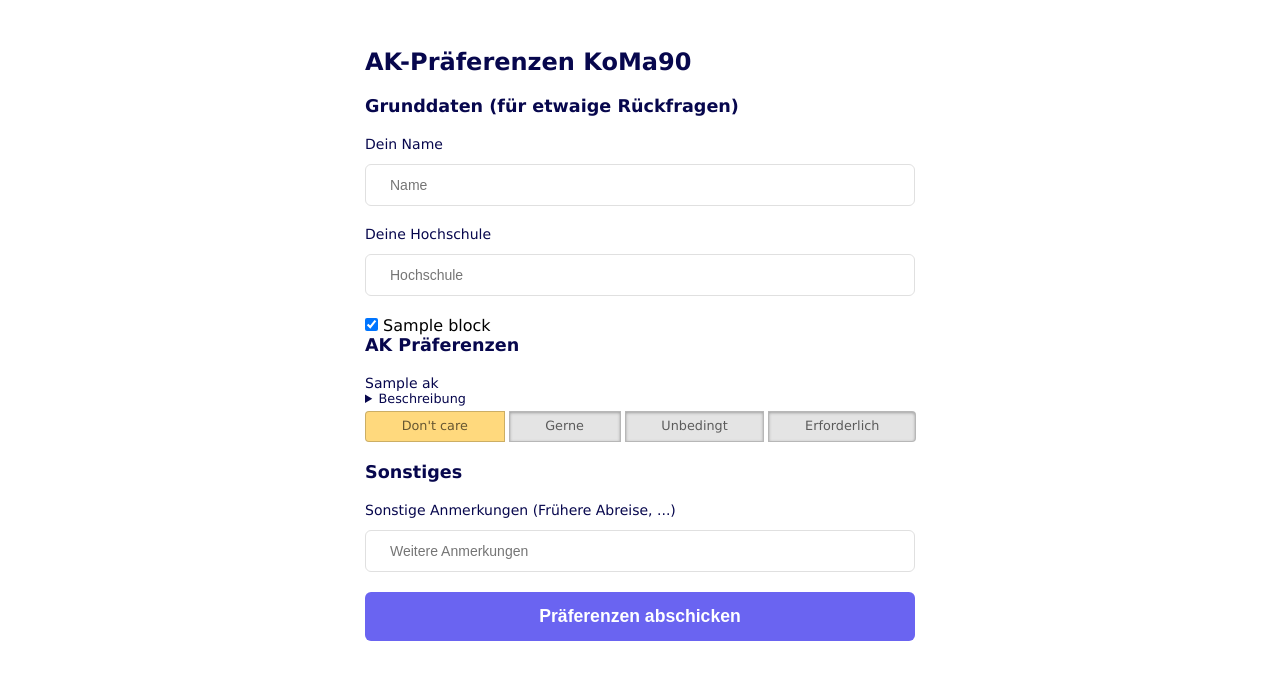
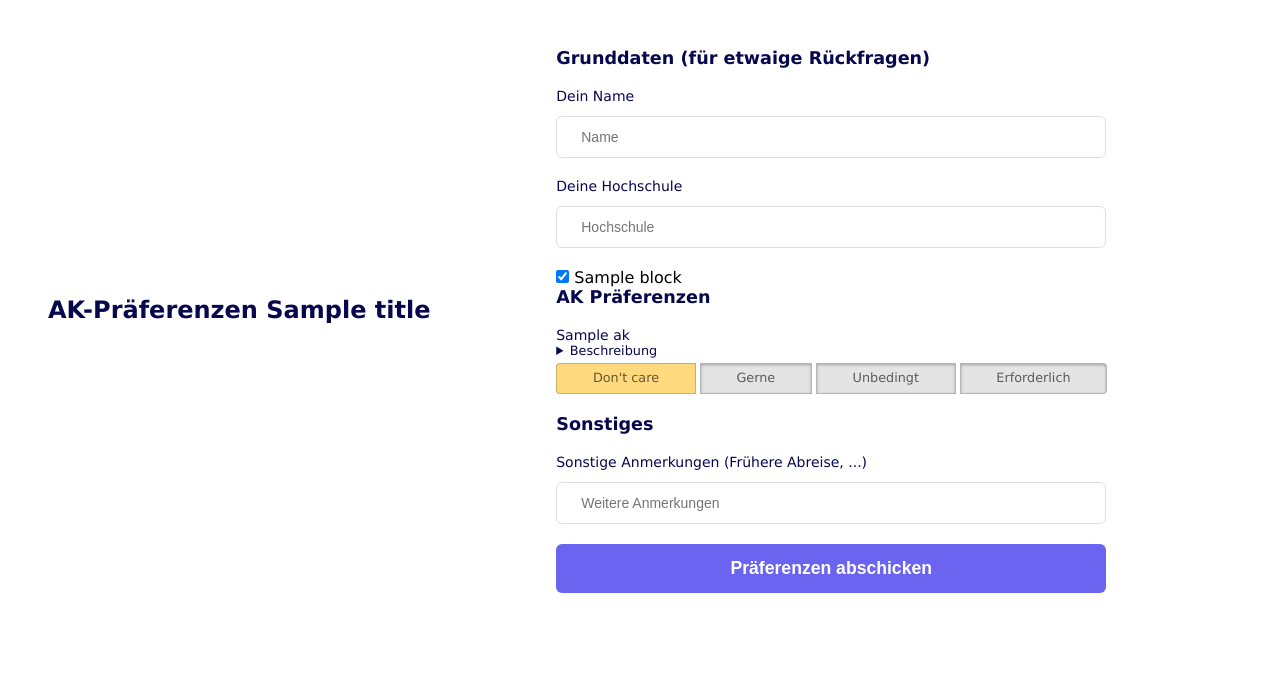
Before and after one commit to felixblanke/ak-plan-poll, a Flask app: template templates/poll.html in a window 1280 px wide. Shown: the top 680 px of the page. Run offline with Flask 3, Linux system fonts and the light colour scheme; the template is opened without the code that fills it: most values are stand-ins (such as "Sample title", 1, 10 or a date in 2020).

Commit message:
Let poll extend base.html

```diff
--- /dev/null
+++ b/templates/base.html
@@ -0,0 +1,19 @@
+<!DOCTYPE html>
+<html>
+<head>
+    <meta charset="UTF-8">
+    <meta name="viewport" content="width=device-width, initial-scale=1">
+    <link rel="stylesheet" href="{{ url_for('static', filename='style.css') }}">
+    <title>{% block title %}{% endblock %}</title>
+</head>
+<body>
+    <section class="content">
+        <div class="main-wrapper">
+            <header>
+                {% block header %}{% endblock %}
+            </header>
+            {% block content %}{% endblock %}
+        </div>
+    </section>
+</body>
+</html>
--- a/templates/poll.html
+++ b/templates/poll.html
@@ -1,15 +1,13 @@
-<!DOCTYPE html>
-<html>
-<head>
-    <meta charset="UTF-8">
-    <link rel="stylesheet" href="{{ url_for('static', filename='style.css') }}">
-</head>
-<body>
-<div class="main-wrapper">
+{% extends "base.html" %}
+
+{% block title %}AK-Präferenzen {{ title }}{% endblock %}
+
+{% block header %}
+  <p class="form-heading mb-5">AK-Präferenzen {{ title }}</p>
+{% endblock %}
+
+{% block content %}
 <div class="form-wrapper">
-    <div class="mb-5">
-        <p class="form-heading">AK-Präferenzen KoMa90</p>
-    </div>
   <form action="{{ url_for('post_result', poll_name=poll_name) }}" method="POST">
     <label class="form-label form-label-2">
       Grunddaten (für etwaige Rückfragen)
@@ -36,6 +34,7 @@
         required
       />
     </div>
+    <!-- availability -->
     <div>
       {% for block in block_list %}
       <div>
@@ -44,14 +43,16 @@
       </div>
       {% endfor %}
     </div>
+    <!-- preferences -->
     <label class="form-label form-label-2">
       AK Präferenzen
     </label>
-
     <div class="radio-flex">
       {% for ak in ak_list %}
       <div class="radio-group">
-                <legend>{{ ak["name"] }} <details>
+        <legend>
+          {{ ak["name"] }}
+          <details>
             <summary>Beschreibung</summary>
             {{ ak["description"] }}
             {% if ak["head"] %}
@@ -62,7 +63,8 @@
               <br/><br/>
               <i>Eine Resoerstellung ist angedacht.</i>
             {% endif %}
-                </details></legend>
+          </details>
+        </legend>
         <input type="radio" id="ak{{ loop.index0 }}-radio0" name="ak{{ loop.index0 }}" value="0" required checked/>
         <label for="ak{{ loop.index0 }}-radio0">Don't care</label>
         <input type="radio" id="ak{{ loop.index0 }}-radio1" name="ak{{ loop.index0 }}" value="1" required/>
@@ -74,7 +76,7 @@
       </div>
       {% endfor %}
     </div>
-
+    <!-- other -->
     <label class="form-label form-label-2">
         Sonstiges
     </label>
@@ -88,12 +90,10 @@
         class="form-input"
       />
     </div>
-
+    <!-- submit -->
     <div>
       <button class="btn">Präferenzen abschicken</button>
     </div>
   </form>
 </div>
-  </div>
-</body>
-</html>
+{% endblock %}
--- a/wsgi.py
+++ b/wsgi.py
@@ -90,6 +90,7 @@ def get_form(poll_name: str):
             poll_name=escape(poll_name),
             ak_list=ak_list,
             block_list=block_list,
+            title=escape(poll_name),
         )
     else:
         return render_template("unknown.html")
```
Lines whose indentation alone changed are shown as unchanged.
